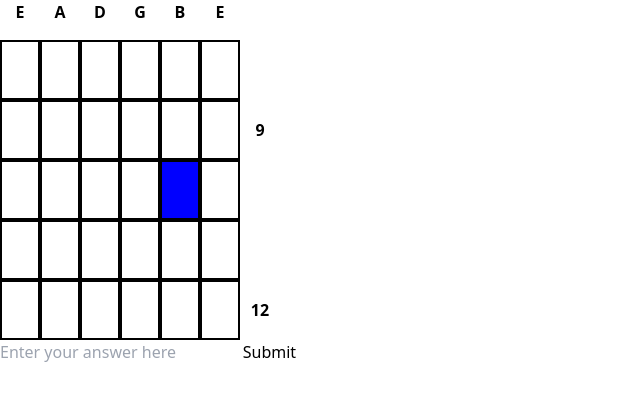
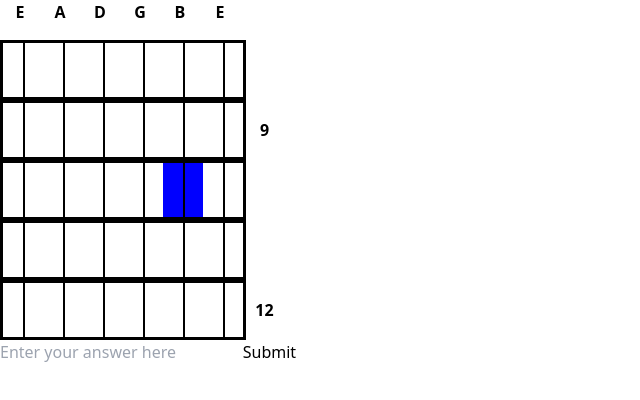
Before and after one commit to MadeOfBees/FretboardQuiz, a React (Vite) app: page / in a window 1280 px wide. Shown: the top 400 px of the page, without its empty margins (0-640 px from the left). Built offline with nearby package versions, Linux system fonts and the light colour scheme.

Commit message:
mid-Day break

```diff
--- a/src/Components/chordagram.tsx
+++ b/src/Components/chordagram.tsx
@@ -48,14 +48,13 @@ export default function Chordagram(props: ChordagramProps): JSX.Element {
     const range = findRange();
     const frets: JSX.Element[][] = [];
 
-    // Ensure we only display up to 5 frets
-    const endFret = Math.min(range[1], range[0] + 4);
-
-    for (let fret = range[0]; fret <= endFret; fret++) {
+    for (let fret = range[0]; fret <= range[1] - 1; fret++) {
       const fretRow: JSX.Element[] = [];
 
       for (let stringIndex = 0; stringIndex < strings.length; stringIndex++) {
         const color = getFretColor(stringIndex, fret);
+        const isGrey = color === "grey";
+
         fretRow.push(
           <div
             key={`${stringIndex}-${fret}`}
@@ -63,17 +62,34 @@ export default function Chordagram(props: ChordagramProps): JSX.Element {
               width: "40px",
               height: "60px",
               backgroundColor: color,
-              border: "2px solid black",
+              borderTop: "3px solid black",
+              borderBottom: "3px solid black",
+              borderLeft: isGrey ? "2px solid grey" : "",
+              borderRight: isGrey ? "2px solid grey" : "",
+              position: "relative",
             }}
-          ></div>
+          >
+            {!isGrey && (
+              <div
+                style={{
+                  position: "absolute",
+                  top: 0,
+                  bottom: 0,
+                  left: "50%",
+                  borderLeft: "2px solid black",
+                }}
+              ></div>
+            )}
+          </div>
         );
       }
 
       frets.push(fretRow);
     }
-
     return frets;
   }
+
+
 
   function drawChordagram() {
     const strings = props.draw.strings;
@@ -81,7 +97,7 @@ export default function Chordagram(props: ChordagramProps): JSX.Element {
     console.log(props.draw.chosenFret);
     const chordagram = (
       <div>
-        <div style={{ display: "flex", flexDirection: "column" }}>
+        <div style={{ display: "flex", flexDirection: "column"}}>
           <div style={{ display: "flex", flexDirection: "row" }}>
             {strings.map((string, index) => (
               <div
@@ -98,7 +114,7 @@ export default function Chordagram(props: ChordagramProps): JSX.Element {
             ))}
           </div>
           {fretGrid.map((row, index) => (
-            <div key={index} style={{ display: "flex", flexDirection: "row" }}>
+            <div key={index} style={{ display: "flex", flexDirection: "row", borderLeft: "3px solid black" }}>
               {row}
               <div
                 style={{
@@ -107,7 +123,8 @@ export default function Chordagram(props: ChordagramProps): JSX.Element {
                   alignItems: "center",
                   width: "40px",
                   height: "60px",
-                  fontWeight: "bold"
+                  fontWeight: "bold",
+                  borderLeft: "3px solid black",
                 }}
               >
                 {dottedFret.includes(findRange()[0] + index) &&
```
